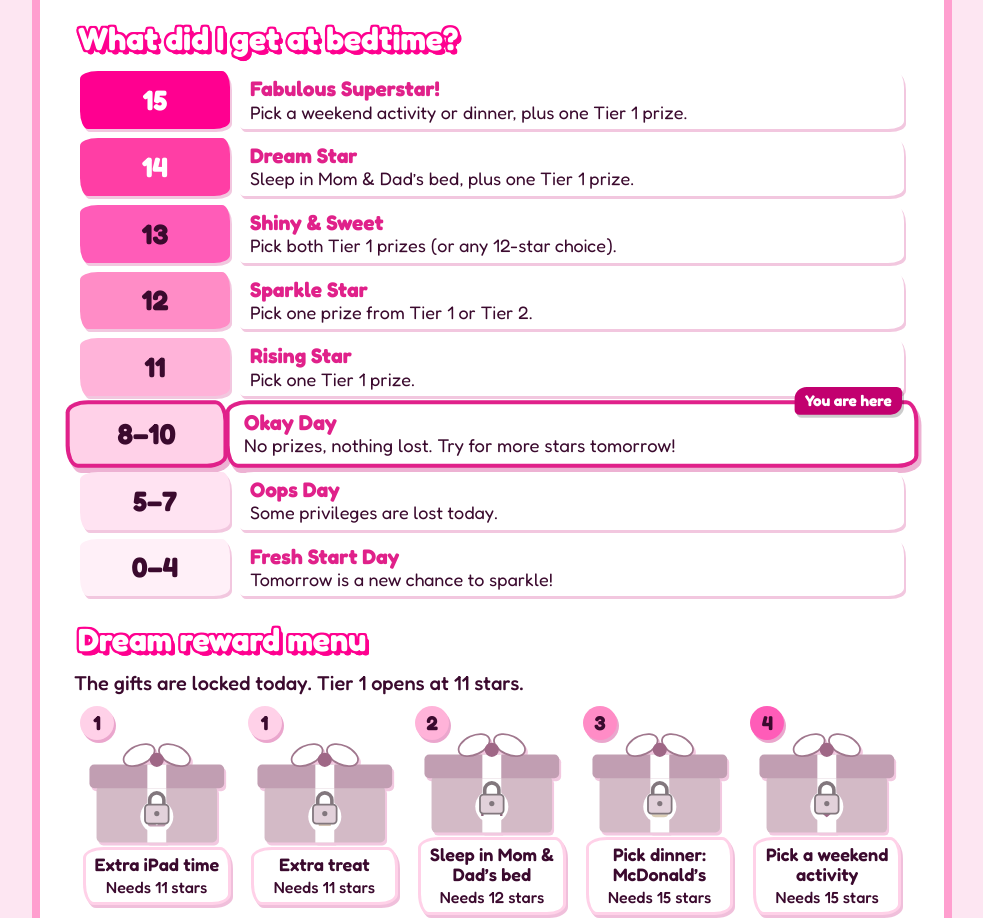
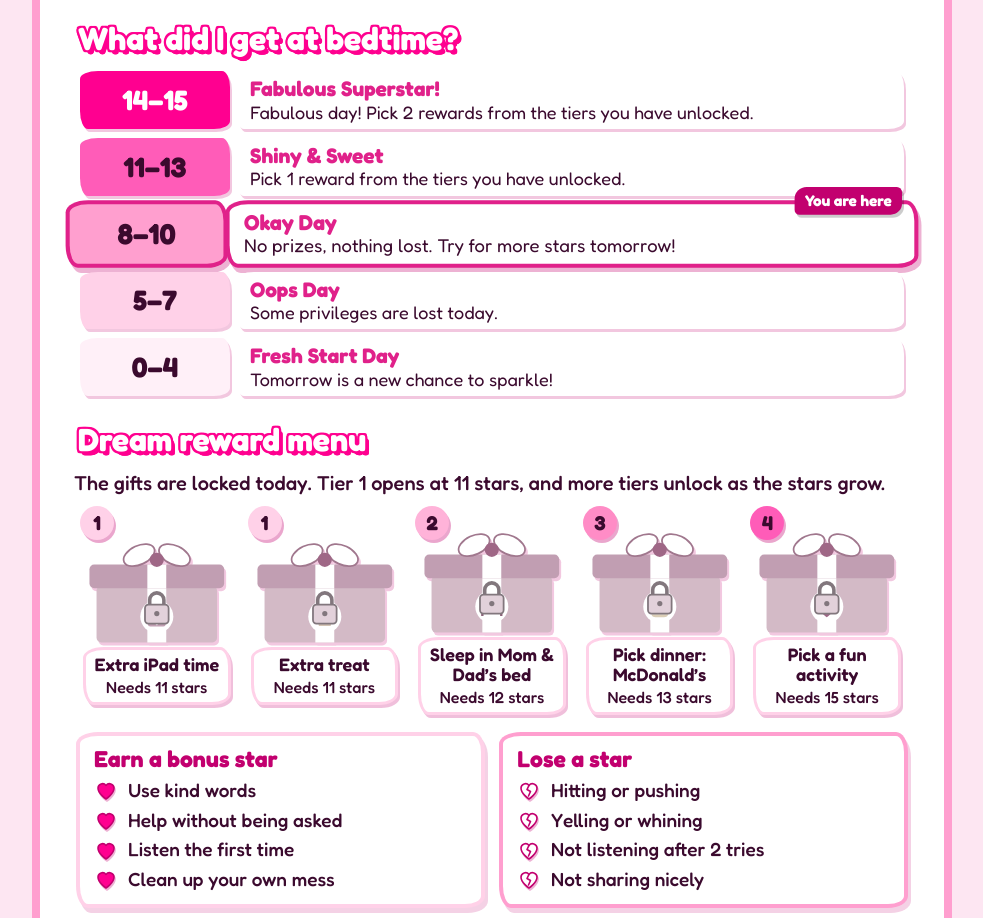
Before and after one commit to jsimpson2290/starchart, a plain HTML site: page girl-star-chart.html in a window 1280 px wide. Shown: the part 699-1617 px from the top of the page, without its empty margins (148-1131 px from the left). Drawn offline with Linux system fonts and the light colour scheme; a web font is replaced by a local one.

Commit message:
Add files via upload

```diff
--- a/girl-star-chart.html
+++ b/girl-star-chart.html
@@ -342,36 +342,24 @@
   var reduce = window.matchMedia && window.matchMedia('(prefers-reduced-motion: reduce)').matches;
   var STAR = '12,1.5 15.2,8.6 23,9.3 17.1,14.5 18.9,22 12,18 5.1,22 6.9,14.5 1,9.3 8.8,8.6';
 
-  var LEVELS = [
-    { id: 'l15', min: 15, mood: 'legend', reward: true, name: 'Fabulous Superstar!', range: '15', text: 'Pick a weekend activity or dinner, plus one Tier 1 prize.', extras: [] },
-    { id: 'l14', min: 14, mood: 'legend', reward: true, name: 'Dream Star', range: '14', text: 'Sleep in Mom & Dad\u2019s bed, plus one Tier 1 prize.', extras: [] },
-    { id: 'l13', min: 13, mood: 'shiny', reward: true, name: 'Shiny & Sweet', range: '13', text: 'Pick both Tier 1 prizes (or any 12-star choice).', extras: [] },
-    { id: 'l12', min: 12, mood: 'shiny', reward: true, name: 'Sparkle Star', range: '12', text: 'Pick one prize from Tier 1 or Tier 2.', extras: [] },
-    { id: 'l11', min: 11, mood: 'shiny', reward: true, name: 'Rising Star', range: '11', text: 'Pick one Tier 1 prize.', extras: [] },
-    { id: 'okay', min: 8, mood: 'okay', name: 'Okay Day', range: '8\u201310', text: 'No prizes, nothing lost. Try for more stars tomorrow!', extras: [{ t: 'Nothing earned, nothing lost', k: 'heart' }] },
-    { id: 'oops', min: 5, mood: 'oops', name: 'Oops Day', range: '5\u20137', text: 'Some privileges are lost today.', extras: [{ t: 'Lose some iPad time', k: 'bheart' }, { t: 'Do 1 extra chore', k: 'bheart' }] },
-    { id: 'fresh', min: 0, mood: 'fresh', name: 'Fresh Start Day', range: '0\u20134', text: 'Tomorrow is a new chance to sparkle!', extras: [{ t: 'No iPad today', k: 'bheart' }, { t: 'Do 2 extra chores', k: 'bheart' }] }
+  var TIERS = [
+    { id: 'legend', min: 14, name: 'Fabulous Superstar!', range: '14\u201315', text: 'Fabulous day! Pick 2 rewards from the tiers you have unlocked.', picks: 2, extras: [] },
+    { id: 'shiny', min: 11, name: 'Shiny & Sweet', range: '11\u201313', text: 'Pick 1 reward from the tiers you have unlocked.', picks: 1, extras: [] },
+    { id: 'okay', min: 8, name: 'Okay Day', range: '8\u201310', text: 'No prizes, nothing lost. Try for more stars tomorrow!', picks: 0, extras: [{ t: 'Nothing earned, nothing lost', k: 'heart' }] },
+    { id: 'oops', min: 5, name: 'Oops Day', range: '5\u20137', text: 'Some privileges are lost today.', picks: 0, extras: [{ t: 'Lose some iPad time', k: 'bheart' }, { t: 'Do 1 extra chore', k: 'bheart' }] },
+    { id: 'fresh', min: 0, name: 'Fresh Start Day', range: '0\u20134', text: 'Tomorrow is a new chance to sparkle!', picks: 0, extras: [{ t: 'No iPad today', k: 'bheart' }, { t: 'Do 2 extra chores', k: 'bheart' }] }
   ];
-  var ROW_COLORS = { l15: ['#FF0090', '#FFFFFF'], l14: ['#FF3EA5', '#FFFFFF'], l13: ['#FF5CB8', '#3B0A2E'], l12: ['#FF8CC6', '#3B0A2E'], l11: ['#FFB3D9', '#3B0A2E'], okay: ['#FFD1E8', '#3B0A2E'], oops: ['#FFE3F2', '#3B0A2E'], fresh: ['#FFF0F8', '#3B0A2E'] };
+  var ROW_COLORS = { legend: ['#FF0090', '#FFFFFF'], shiny: ['#FF5CB8', '#3B0A2E'], okay: ['#FF9FCF', '#3B0A2E'], oops: ['#FFD1E8', '#3B0A2E'], fresh: ['#FFF0F8', '#3B0A2E'] };
 
+  var TIER_MIN = [11, 12, 13, 15];
   var TIER_COLORS = ['#FFD1E8', '#FFB3D9', '#FF8CC6', '#FF5CB8'];
   var REWARDS = [
-    { id: 'ipad', tier: 1, cat: 'A', need: 11, label: 'Extra iPad time', icon: '<rect x="7" y="5" width="30" height="34" rx="4" fill="#FF5CB8"/><rect x="11" y="9" width="22" height="22" fill="#FFFFFF"/><circle cx="22" cy="35" r="1.8" fill="#FFFFFF"/>' },
-    { id: 'treat', tier: 1, cat: 'A', need: 11, label: 'Extra treat', icon: '<path d="M9 22h26l-3 16H12z" fill="#F2A65A"/><path d="M7 22c0-8 6-12 15-12s15 4 15 12z" fill="#FF9FCF"/><circle cx="22" cy="8" r="3.5" fill="#D93636"/>' },
-    { id: 'bed', tier: 2, cat: 'B', need: 12, label: 'Sleep in Mom & Dad\u2019s bed', icon: '<rect x="4" y="18" width="36" height="13" rx="3" fill="#FF9FCF"/><rect x="7" y="10" width="14" height="9" rx="3" fill="#FFFFFF"/><rect x="4" y="30" width="4" height="8" fill="#C2006F"/><rect x="36" y="30" width="4" height="8" fill="#C2006F"/>' },
-    { id: 'dinner', tier: 3, cat: 'C', need: 15, label: 'Pick dinner: McDonald\u2019s', icon: '<path d="M7 20c0-8 7-13 15-13s15 5 15 13z" fill="#F2B84B"/><rect x="6" y="23" width="32" height="5" rx="2.5" fill="#8A5A33"/><rect x="6" y="29" width="32" height="4" rx="2" fill="#5CB85C"/><path d="M8 35h28c0 3-3 5-7 5H15c-4 0-7-2-7-5z" fill="#F2B84B"/>' },
-    { id: 'activity', tier: 4, cat: 'C', need: 15, label: 'Pick a weekend activity', icon: '<path d="M22 40s-15-9.500-15-21a8.500 8.500 0 0 1 15-5.200A8.500 8.500 0 0 1 37 19c0 11.500-15 21-15 21z" fill="#FF0090"/><path d="M13 16 Q15 12 19 12" fill="none" stroke="#FFFFFF" stroke-width="2.500" stroke-linecap="round"/>' }
+    { id: 'ipad', tier: 1, group: 't1', label: 'Extra iPad time', icon: '<rect x="7" y="5" width="30" height="34" rx="4" fill="#FF5CB8"/><rect x="11" y="9" width="22" height="22" fill="#FFFFFF"/><circle cx="22" cy="35" r="1.8" fill="#FFFFFF"/>' },
+    { id: 'treat', tier: 1, group: 't1', label: 'Extra treat', icon: '<path d="M9 22h26l-3 16H12z" fill="#F2A65A"/><path d="M7 22c0-8 6-12 15-12s15 4 15 12z" fill="#FF9FCF"/><circle cx="22" cy="8" r="3.5" fill="#D93636"/>' },
+    { id: 'bed', tier: 2, label: 'Sleep in Mom & Dad\u2019s bed', icon: '<rect x="4" y="18" width="36" height="13" rx="3" fill="#FF9FCF"/><rect x="7" y="10" width="14" height="9" rx="3" fill="#FFFFFF"/><rect x="4" y="30" width="4" height="8" fill="#C2006F"/><rect x="36" y="30" width="4" height="8" fill="#C2006F"/>' },
+    { id: 'dinner', tier: 3, label: 'Pick dinner: McDonald\u2019s', icon: '<path d="M7 20c0-8 7-13 15-13s15 5 15 13z" fill="#F2B84B"/><rect x="6" y="23" width="32" height="5" rx="2.5" fill="#8A5A33"/><rect x="6" y="29" width="32" height="4" rx="2" fill="#5CB85C"/><path d="M8 35h28c0 3-3 5-7 5H15c-4 0-7-2-7-5z" fill="#F2B84B"/>' },
+    { id: 'activity', tier: 4, label: 'Pick a fun activity', icon: '<path d="M22 40s-15-9.500-15-21a8.500 8.500 0 0 1 15-5.200A8.500 8.500 0 0 1 37 19c0 11.500-15 21-15 21z" fill="#FF0090"/><path d="M13 16 Q15 12 19 12" fill="none" stroke="#FFFFFF" stroke-width="2.500" stroke-linecap="round"/>' }
   ];
-
-  /* Prize rules. Categories: A = Tier 1 (iPad time, treat), B = Tier 2 (bed), C = Tier 3/4 (dinner, weekend activity).
-     Each star count lists the prize combinations allowed; any smaller selection is also fine. */
-  var PATTERNS = {
-    11: [{ A: 1 }],
-    12: [{ A: 1 }, { B: 1 }],
-    13: [{ A: 1 }, { B: 1 }, { A: 2 }],
-    14: [{ A: 1 }, { B: 1 }, { A: 2 }, { A: 1, B: 1 }],
-    15: [{ A: 1 }, { B: 1 }, { A: 2 }, { A: 1, B: 1 }, { A: 1, C: 1 }]
-  };
 
   var KEY = 'barbie-star-chart-v1';
   var NAMEKEY = 'barbie-star-chart-name';
@@ -385,7 +373,7 @@
     return d.getFullYear() + '-' + String(d.getMonth() + 1).padStart(2, '0') + '-' + String(d.getDate()).padStart(2, '0');
   }
   function defaults() { var a = []; for (var i = 0; i < 15; i++) a.push(i < 10); return a; }
-  function levelFor(n) { for (var i = 0; i < LEVELS.length; i++) if (n >= LEVELS[i].min) return LEVELS[i]; return LEVELS[LEVELS.length - 1]; }
+  function tierFor(n) { for (var i = 0; i < TIERS.length; i++) if (n >= TIERS[i].min) return TIERS[i]; return TIERS[TIERS.length - 1]; }
   function count() { return state.stars.filter(Boolean).length; }
 
   var state = { stars: defaults(), picks: [] };
@@ -472,7 +460,7 @@
 
   /* ---------- build ladder ---------- */
   var rowEls = {};
-  LEVELS.forEach(function (t) {
+  TIERS.forEach(function (t) {
     var r = document.createElement('div');
     r.className = 'lrow';
     r.style.setProperty('--rc', ROW_COLORS[t.id][0]);
@@ -503,16 +491,10 @@
   var chestEls = {};
   var BY_ID = {};
   REWARDS.forEach(function (r) { BY_ID[r.id] = r; });
-  function patternsFor(n) { return n < 11 ? [] : PATTERNS[Math.min(n, 15)]; }
-  function tally(ids) { var t = { A: 0, B: 0, C: 0 }; ids.forEach(function (id) { t[BY_ID[id].cat]++; }); return t; }
-  function fitsPattern(t, p) { return t.A <= (p.A || 0) && t.B <= (p.B || 0) && t.C <= (p.C || 0); }
-  function fits(ids, n) { var t = tally(ids); return patternsFor(n).some(function (p) { return fitsPattern(t, p); }); }
-  function picksLeft(n) {
-    var t = tally(state.picks), best = 0;
-    patternsFor(n).forEach(function (p) {
-      if (fitsPattern(t, p)) best = Math.max(best, (p.A || 0) + (p.B || 0) + (p.C || 0) - state.picks.length);
-    });
-    return best;
+  function unlockedTiers(n) { var k = 0; TIER_MIN.forEach(function (m) { if (n >= m) k++; }); return k; }
+  function conflictFor(r) {
+    if (!r.group) return false;
+    return state.picks.some(function (p) { return p !== r.id && BY_ID[p].group === r.group; });
   }
   REWARDS.forEach(function (r, i) {
     var c = document.createElement('button');
@@ -523,10 +505,10 @@
     chestsEl.appendChild(c);
     chestEls[r.id] = c;
     c.addEventListener('click', function () {
-      var n = count();
+      var n = count(), allowed = tierFor(n).picks;
       var at = state.picks.indexOf(r.id);
       if (at >= 0) { state.picks.splice(at, 1); }
-      else if (n >= r.need && fits(state.picks.concat([r.id]), n)) {
+      else if (n >= TIER_MIN[r.tier - 1] && state.picks.length < allowed && !conflictFor(r)) {
         state.picks.push(r.id);
         burst(c, ['#FF0090', '#FF9FCF', '#FFFFFF', '#FFD84D'], 10);
         confetti(30);
@@ -536,11 +518,19 @@
   });
 
   /* ---------- render ---------- */
-  var prevLevel = null, prevMood = null, prevCount = null;
+  var prevTier = null, prevCount = null;
   function render() {
-    var n = count(), level = levelFor(n);
-    state.picks = state.picks.filter(function (id) { return n >= BY_ID[id].need; });
-    while (state.picks.length && !fits(state.picks, n)) state.picks.pop();
+    var n = count(), tier = tierFor(n), allowed = tier.picks;
+    state.picks = state.picks.filter(function (id) { return n >= TIER_MIN[BY_ID[id].tier - 1]; });
+    var seenG = {};
+    state.picks = state.picks.filter(function (id) {
+      var g = BY_ID[id].group;
+      if (!g) return true;
+      if (seenG[g]) return false;
+      seenG[g] = true;
+      return true;
+    });
+    if (state.picks.length > allowed) state.picks = state.picks.slice(0, allowed);
 
     starEls.forEach(function (el, i) {
       var on = state.stars[i], isStart = i < 10, num = isStart ? i + 1 : i - 9;
@@ -549,22 +539,23 @@
         (on ? (isStart ? 'kept. Tap to lose it.' : 'earned. Tap to remove it.') : (isStart ? 'lost. Tap to get it back.' : 'not earned yet. Tap to earn it.')));
     });
 
-    app.setAttribute('data-mood', level.mood);
+    app.setAttribute('data-mood', tier.id);
     if (prevCount !== null && prevCount !== n) flash(cnt, 'bump');
     cnt.textContent = n;
-    if (!prevLevel || prevLevel !== level.id) {
-      rank.textContent = level.name;
+    if (!prevTier || prevTier !== tier.id) {
+      rank.textContent = tier.name;
       flash(rank, 'swap');
     }
-    rankText.textContent = level.text;
+    rankText.textContent = tier.text;
 
-    var left = picksLeft(n);
+    var left = allowed - state.picks.length;
     var items = [];
-    if (level.reward) {
+    if (allowed > 0) {
       items.push({ k: 'heart', t: left > 0 ? (left === 1 ? '1 pick left' : left + ' picks left') + ' \u2013 open a gift below!' : 'All picks chosen. Enjoy your gifts!' });
-      items.push({ k: 'heart', t: n >= 15 ? 'Tiers 1\u20134 unlocked' : n >= 12 ? 'Tiers 1\u20132 unlocked' : 'Tier 1 unlocked' });
+      var kk = unlockedTiers(n);
+      items.push({ k: 'heart', t: kk === 1 ? 'Tier 1 unlocked' : 'Tiers 1\u2013' + kk + ' unlocked' });
     } else {
-      level.extras.forEach(function (x) { items.push(x); });
+      tier.extras.forEach(function (x) { items.push(x); });
     }
     chips.innerHTML = '';
     items.forEach(function (x) {
@@ -575,40 +566,38 @@
       chips.appendChild(s);
     });
 
-    LEVELS.forEach(function (t) { rowEls[t.id].classList.toggle('here', t.id === level.id); });
+    TIERS.forEach(function (t) { rowEls[t.id].classList.toggle('here', t.id === tier.id); });
 
     REWARDS.forEach(function (r) {
       var c = chestEls[r.id], picked = state.picks.indexOf(r.id) >= 0;
-      var locked = n < r.need;
-      var allowedNow = !locked && !picked && fits(state.picks.concat([r.id]), n);
-      var dim = !locked && !picked && !allowedNow;
+      var need = TIER_MIN[r.tier - 1];
+      var locked = n < need;
+      var conflict = !picked && conflictFor(r);
+      var dim = !locked && !picked && (left <= 0 || conflict);
       c.classList.toggle('open', picked);
       c.classList.toggle('locked', locked);
       c.classList.toggle('dim', dim);
-      c.classList.toggle('ready', allowedNow);
+      c.classList.toggle('ready', !locked && !picked && !dim);
       c.disabled = locked || dim;
       c.setAttribute('aria-pressed', picked ? 'true' : 'false');
-      var small = picked ? 'Picked!' : locked ? 'Needs ' + r.need + ' stars' : dim ? (left <= 0 ? 'Pick limit reached' : 'Not with your other pick') : 'Unlocked';
+      var small = picked ? 'Picked!' : locked ? 'Needs ' + need + ' stars' : conflict ? 'You picked the other one' : r.group ? 'Pick one: iPad or treat' : 'Unlocked';
       c.querySelector('.tag small').textContent = small;
-      c.setAttribute('aria-label', r.label + ', Tier ' + r.tier + ': ' + (locked ? 'needs ' + r.need + ' stars' : picked ? 'picked, tap to put back' : dim ? (left <= 0 ? 'pick limit reached' : 'not allowed with your other pick') : 'tap to pick'));
+      c.setAttribute('aria-label', r.label + ', Tier ' + r.tier + ': ' + (locked ? 'needs ' + need + ' stars' : picked ? 'picked, tap to put back' : dim ? (conflict ? 'not available, the other Tier 1 reward is picked' : 'pick limit reached') : 'tap to pick'));
     });
-
-    if (!level.reward) {
-      menuNote.textContent = 'The gifts are locked today. Tier 1 opens at 11 stars.';
+    var k = unlockedTiers(n);
+    if (allowed === 0) {
+      menuNote.textContent = 'The gifts are locked today. Tier 1 opens at ' + TIER_MIN[0] + ' stars, and more tiers unlock as the stars grow.';
     } else {
-      var next = null;
-      LEVELS.slice().reverse().forEach(function (L) { if (L.reward && L.min > n && !next) next = L; });
-      menuNote.textContent = state.picks.length + ' picked so far. ' +
-        (left > 0 ? 'You can still pick ' + left + ' more. ' : 'All picks chosen. ') +
-        'Higher star counts keep every lower choice.' +
-        (next ? ' At ' + next.min + ' stars: ' + next.text : '');
+      menuNote.textContent = 'You can pick ' + allowed + (allowed === 1 ? ' reward' : ' rewards') + ' today (' + state.picks.length + ' of ' + allowed + ' picked). ' +
+        (k > 1 ? 'Tiers 1\u2013' + k + ' are unlocked.' : 'Tier 1 is unlocked.') +
+        (k < TIER_MIN.length ? ' Tier ' + (k + 1) + ' needs ' + TIER_MIN[k] + ' stars.' : '');
     }
 
-    if (prevLevel && prevLevel !== level.id) {
-      live.textContent = n + ' of 15 stars. ' + level.name + ' ' + level.text;
-      if (level.mood === 'legend' && prevMood !== 'legend') confetti(70);
+    if (prevTier && prevTier !== tier.id) {
+      live.textContent = n + ' of 15 stars. ' + tier.name + ' ' + tier.text;
+      if (tier.id === 'legend') confetti(70);
     }
-    prevLevel = level.id; prevMood = level.mood; prevCount = n;
+    prevTier = tier.id; prevCount = n;
     save();
   }
 
```
Also changed, not shown: boy-star-chart.html (+60 -71 lines).
